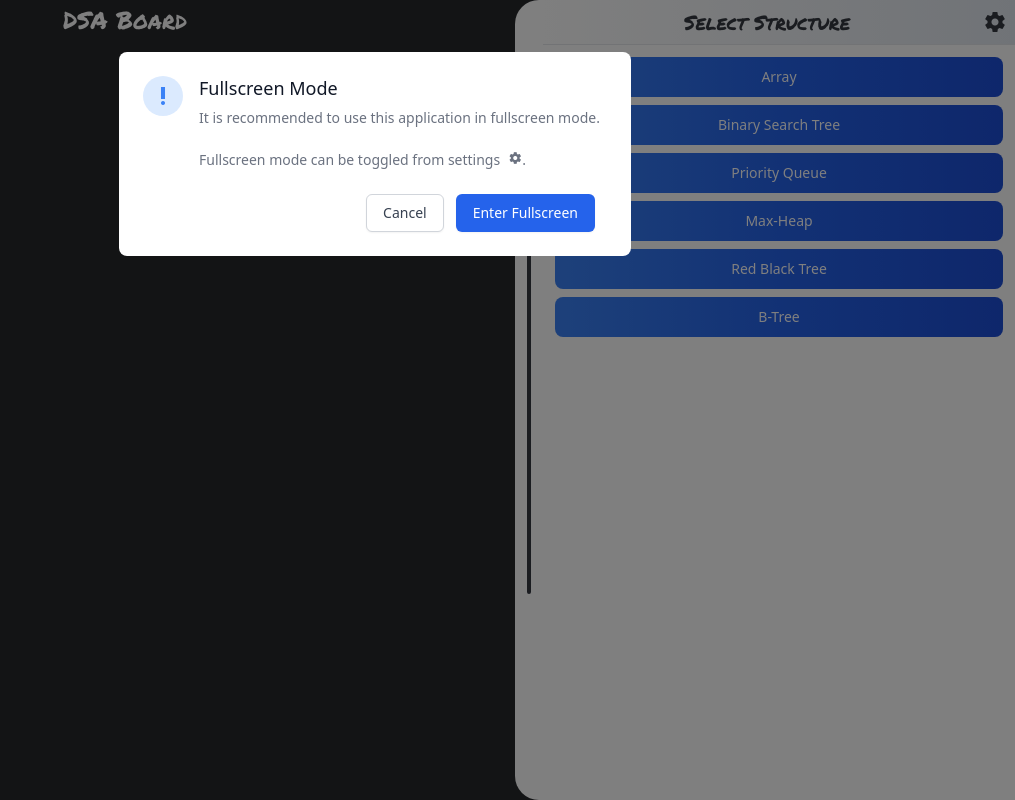
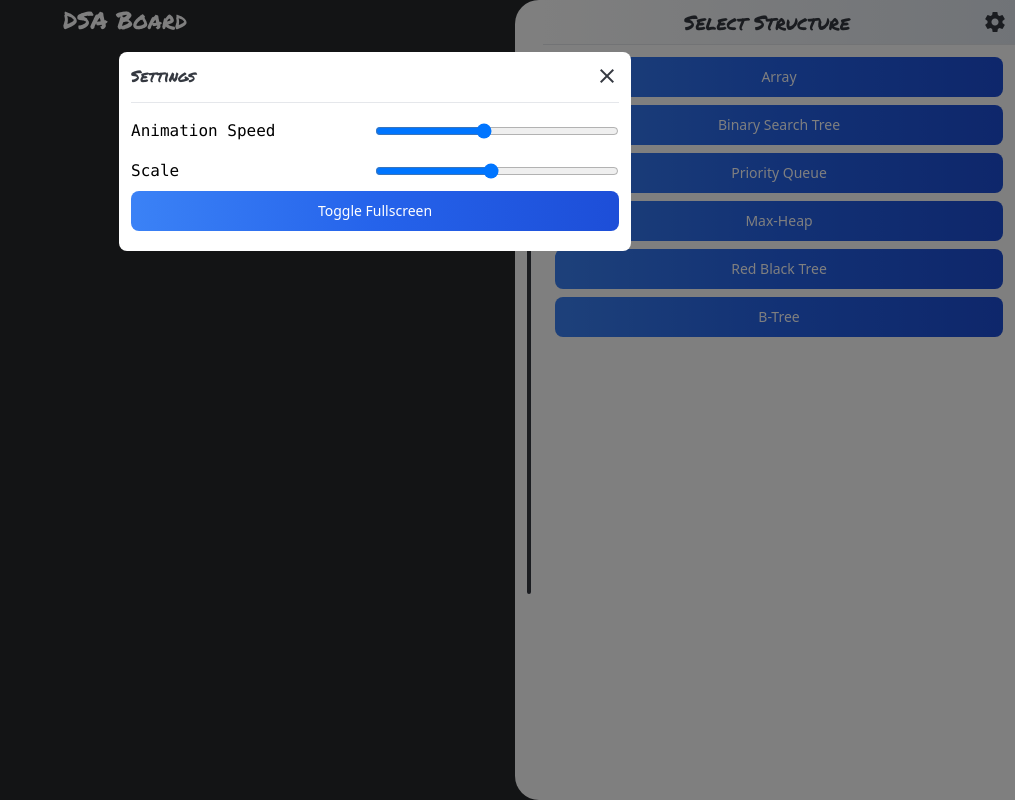
Before and after one commit to ShubhamPradhan1709/DSAboard, a React app in the folder app/: page / in a window 1280 px wide. Shown: the whole page, without its empty margins (265-1280 px from the left). Built offline with nearby package versions, Linux system fonts and the light colour scheme.

Commit message:
Settings modal implemented
changes in size and scale are not handled

```diff
--- a/app/src/App/Canvas/Board/index.tsx
+++ b/app/src/App/Canvas/Board/index.tsx
@@ -4,9 +4,15 @@ class Board {
   canvas: HTMLCanvasElement;
   state: Structure[];
 
+  speed: number;
+  scale: number;
+
   constructor() {
     this.canvas = document.createElement("canvas");
     this.state = [];
+
+    this.speed = 500;
+    this.scale = 1;
   }
 
   // Render current state on canvas
--- a/app/src/App/Panel/index.tsx
+++ b/app/src/App/Panel/index.tsx
@@ -1,4 +1,5 @@
 import React, { FC, useState } from "react";
+import SettingsModal from "../../components/Modal/SettingsModal";
 import useSlider from "../../hooks/useSlider";
 import { isScreenMd, isScreenSm } from "../../utils/screenSize";
 
@@ -47,6 +48,8 @@ const Panel: FC<IProps> = ({ title, children }) => {
 
         <hr />
 
+        <SettingsModal isOpen={showSettings} setIsOpen={setShowSettings} />
+
         <div className="p-3">{children}</div>
 
       </div>
--- a/app/src/App/index.tsx
+++ b/app/src/App/index.tsx
@@ -18,7 +18,7 @@ const App: FC = () => {
 
       <Home />
 
-      <HomeModal />
+      {/* <HomeModal /> */}
     </div>
   );
 };
--- /dev/null
+++ b/app/src/components/Modal/SettingsModal.tsx
@@ -0,0 +1,52 @@
+import React, { FC } from "react";
+import Modal, { IModalProps } from ".";
+import board from "../../App/Canvas/Board";
+import useFullScreen from "../../hooks/useFullScreen";
+import Button from "../Button";
+
+const SettingsModal: FC<IModalProps> = (props) => {
+  const [_, toggleFullscreen] = useFullScreen();
+
+  // TODO: handle change in scale and size
+
+  return (
+    <Modal {...props}>
+      <div className="flex justify-between">
+        <h1 className="text-dark-secondary">Settings</h1>
+        <button onClick={() => props.setIsOpen(false)}>
+          <span className="material-icons text-dark-secondary">close</span>
+        </button>
+      </div>
+
+      <hr className="my-2" />
+
+      <div className="flex justify-between py-2">
+        <span className="font-mono">Animation Speed</span>
+        <input
+          type="range"
+          className="w-1/2"
+          min={100}
+          max={1000}
+          step={10}
+          defaultValue={board.speed}
+        />
+      </div>
+
+      <div className="flex justify-between py-2">
+        <span className="font-mono">Scale</span>
+        <input
+          type="range"
+          className="w-1/2"
+          min={0.1}
+          max={2}
+          step={0.1}
+          defaultValue={board.scale}
+        />
+      </div>
+
+      <Button onClick={toggleFullscreen}>Toggle Fullscreen</Button>
+    </Modal>
+  );
+};
+
+export default SettingsModal;
--- a/app/src/components/Modal/index.tsx
+++ b/app/src/components/Modal/index.tsx
@@ -17,10 +17,7 @@ const Modal: FC<IModalProps> = ({ isOpen, setIsOpen, children }) => {
         leaveFrom="opacity-100"
         leaveTo="opacity-0"
       >
-        <div
-          className="absolute h-screen w-screen bg-black/50 top-0 left-0 p-3"
-          onClick={() => setIsOpen(false)}
-        >
+        <div className="absolute h-screen w-screen bg-black/50 top-0 left-0 p-3">
           <Transition.Child
             as={Fragment}
             enter="ease-out duration-200"
```
